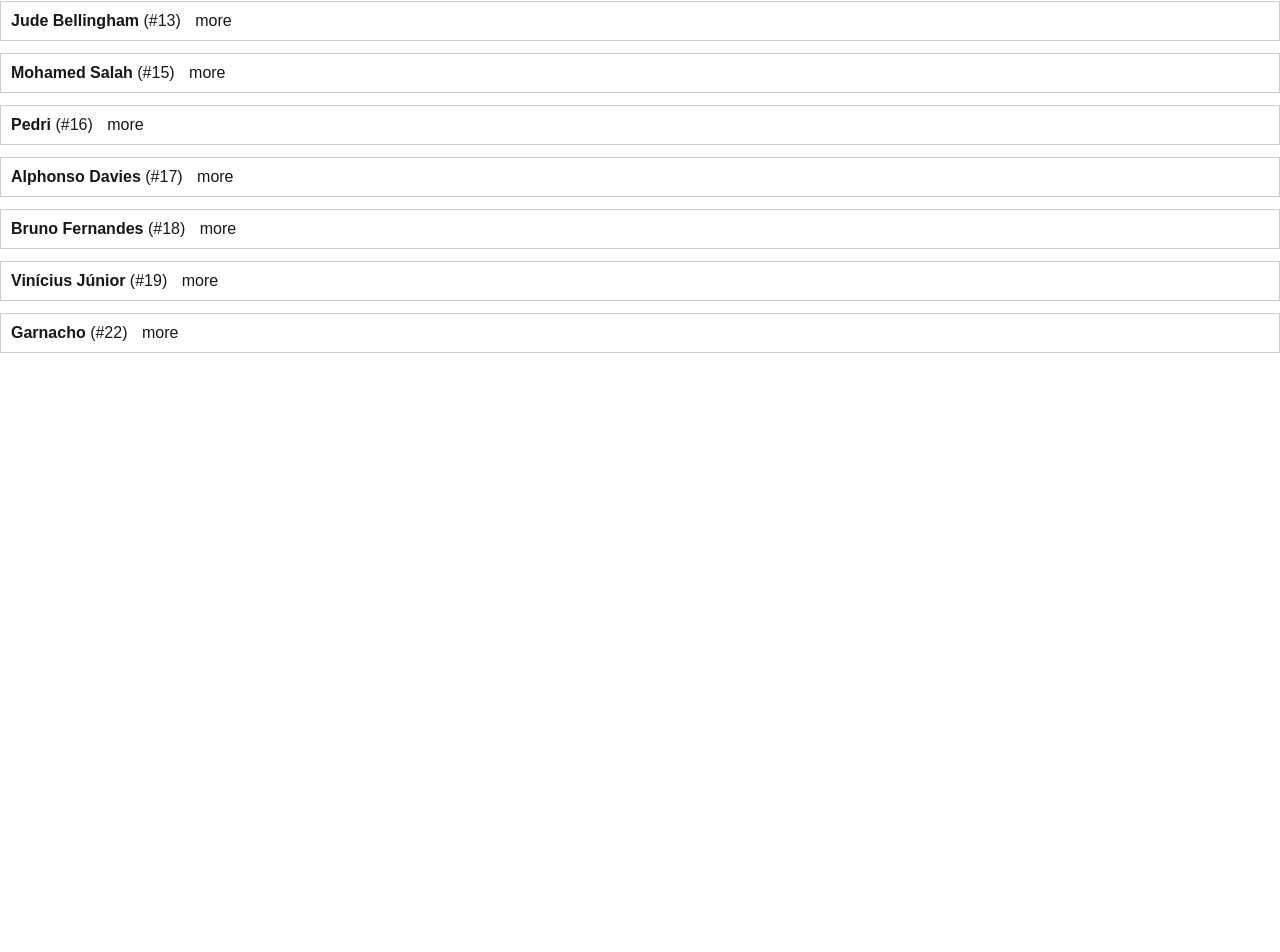
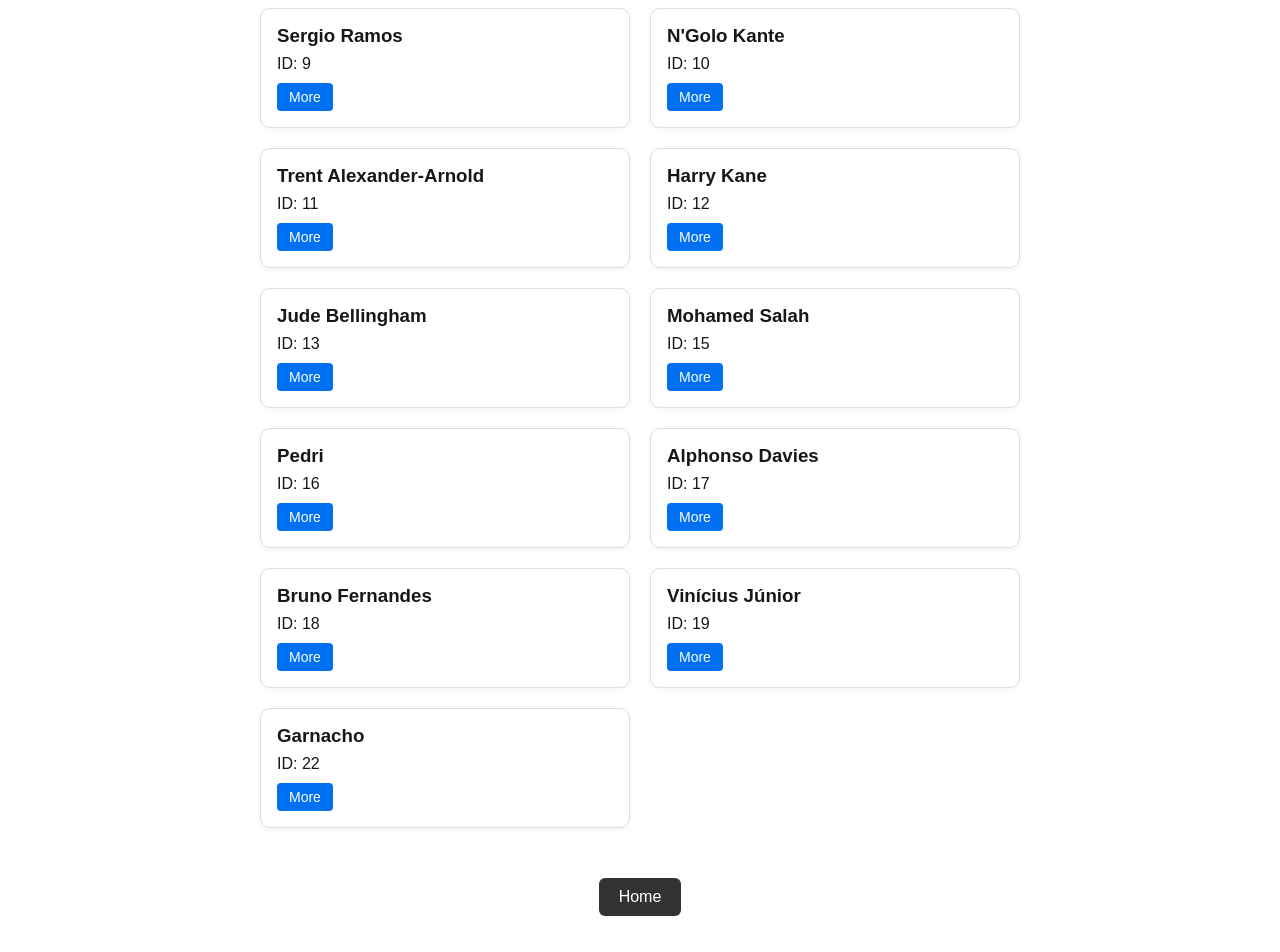
Before and after one commit to AyushChopraAwesome/footy, a Next.js app: page /collection in a window 1280 px wide. Shown: the part 679-1631 px from the top of the page. Before the commit the page ends 1044 px from the top, so only its background shows below. Built offline with nearby package versions, Linux system fonts and the light colour scheme; data requests are answered from the project's data file.

Commit message:
Visual change in collection

```diff
--- a/app/collection/page.js
+++ b/app/collection/page.js
@@ -11,34 +11,75 @@ export default async function CollectionPage() {
   const players = await getPlayers();
 
   return (
-    <main>
-      <h1>Player List</h1>
+    <main style={containerStyle}>
+      <h1 style={headerStyle}>Player Collection</h1>
 
-      {/* 🔘 Home Button */}
-      <p>
-        <Link href="/">
-          <button>Home</button>
-        </Link>
-      </p>
+      <div style={listContainerStyle}>
+        {players.map((player) => (
+          <div key={player.id} style={cardStyle}>
+            <h3 style={{ margin: "0 0 8px 0" }}>{player.player_name}</h3>
+            <p style={{ margin: 0 }}>ID: {player.id}</p>
+            <Link href={`/collection/${player.id}`}>
+              <button style={buttonStyle}>More</button>
+            </Link>
+          </div>
+        ))}
+      </div>
 
-      <ul style={{ padding: 0 }}>
-        {players.map((player) => (
-          <li
-            key={player.id}
-            style={{
-              marginBottom: "12px",
-              padding: "10px",
-              border: "1px solid #ccc",
-              listStyle: "none",
-            }}
-          >
-            <strong>{player.player_name}</strong> (#{player.id}){" "}
-            <Link href={`/collection/${player.id}`} style={{ marginLeft: "10px" }}>
-              more
-            </Link>
-          </li>
-        ))}
-      </ul>
+      <Link href="/">
+        <button style={homeButtonStyle}>Home</button>
+      </Link>
     </main>
   );
 }
+
+const containerStyle = {
+  maxWidth: "800px",
+  margin: "40px auto",
+  padding: "20px",
+  fontFamily: "Arial, sans-serif",
+  textAlign: "center"
+};
+
+const headerStyle = {
+  fontSize: "32px",
+  marginBottom: "30px",
+  color: "#333"
+};
+
+const listContainerStyle = {
+  display: "grid",
+  gridTemplateColumns: "1fr 1fr",
+  gap: "20px",
+  marginBottom: "30px"
+};
+
+const cardStyle = {
+  border: "1px solid #ddd",
+  borderRadius: "10px",
+  padding: "16px",
+  boxShadow: "0 2px 6px rgba(0,0,0,0.05)",
+  textAlign: "left"
+};
+
+const buttonStyle = {
+  marginTop: "10px",
+  padding: "6px 12px",
+  backgroundColor: "#0070f3",
+  color: "#fff",
+  border: "none",
+  borderRadius: "4px",
+  fontSize: "14px",
+  cursor: "pointer"
+};
+
+const homeButtonStyle = {
+  marginTop: "20px",
+  padding: "10px 20px",
+  backgroundColor: "#333",
+  color: "white",
+  border: "none",
+  borderRadius: "6px",
+  fontSize: "16px",
+  cursor: "pointer"
+};
```
